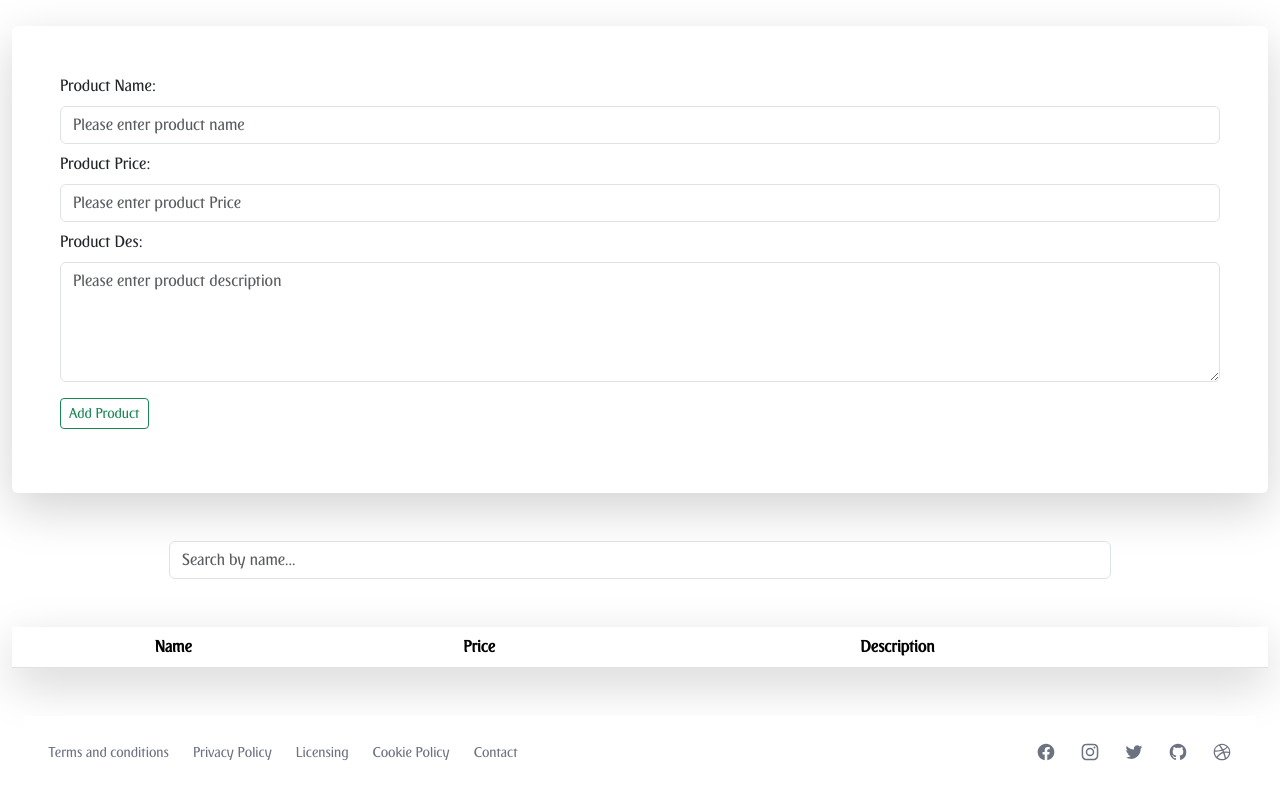
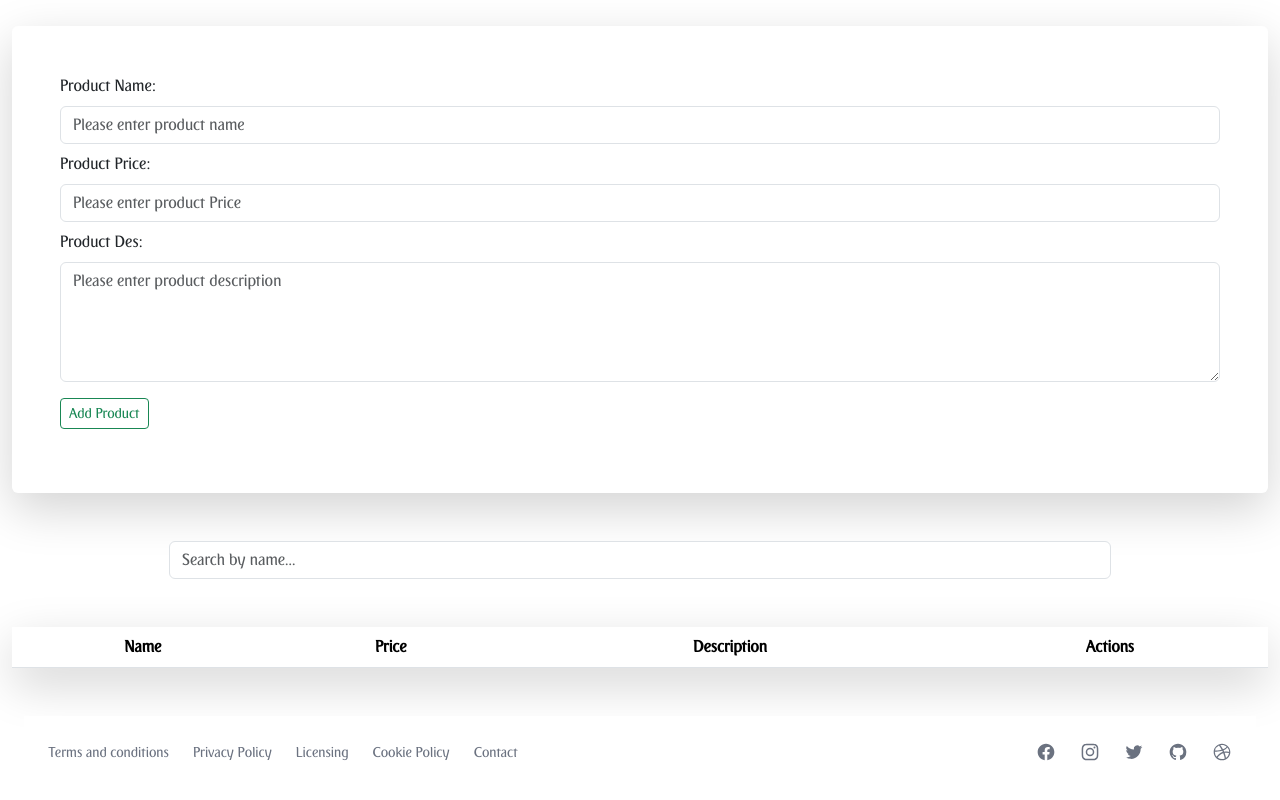
Before and after one commit to Doniamagdy/Perfumes-Crud, a plain HTML site: page index.html in a window 1280 px wide. Shown: the part 558-1358 px from the top of the page. Drawn offline with nearby package versions, Linux system fonts and the light colour scheme.

Commit message:
Update index.html

```diff
--- a/index.html
+++ b/index.html
@@ -47,7 +47,7 @@
         <th scope="col"> Name</th>
         <th scope="col"> Price</th>
         <th scope="col"> Description</th>
-        <th scope="col"></th>
+        <th scope="col">Actions</th>
       </tr>
       <div id="white-line"></div>
     </thead>
```
